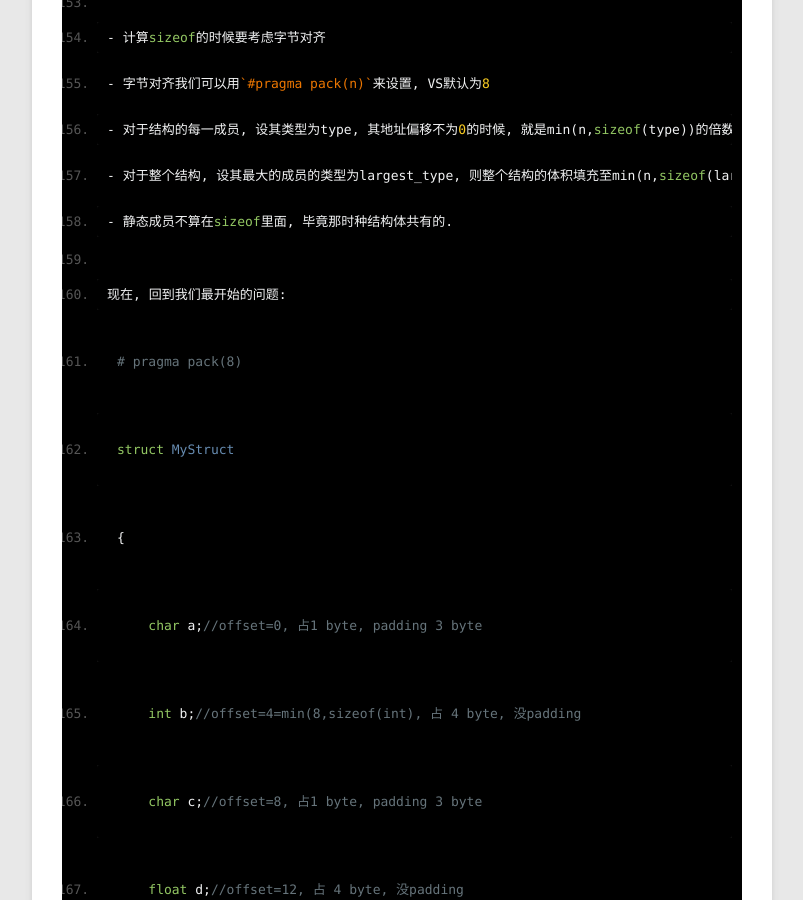
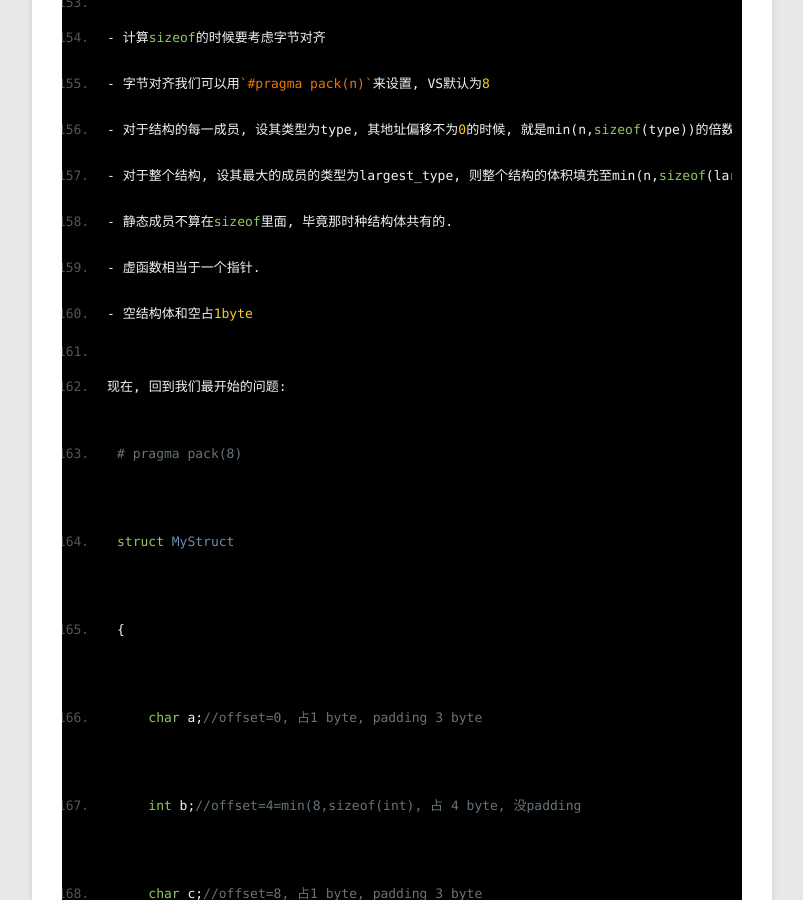
Before and after one commit to DengZuoheng/DengZuoheng.github.io, a Jekyll site: the page built from _posts/blog/2015-03-22-data-structure-alignment.md, in a window 1280 px wide and 900 px high, scrolled down 10782 px. Shown: the whole window, without its empty margins (78-881 px from the left). Built offline with Jekyll 4.4.1, drawn with Linux system fonts in a browser that asks for light colours; Markdown is read by kramdown in place of the engine named in the settings.

Commit message:
更新 字节退器 虚函数, 空类

```diff
--- a/_posts/blog/2015-03-22-data-structure-alignment.md
+++ b/_posts/blog/2015-03-22-data-structure-alignment.md
@@ -216,6 +216,8 @@ VS下是直接支持offsetof(type,member)的, gcc要用的话, 可以:
 - 对于结构的每一成员, 设其类型为type, 其地址偏移不为0的时候, 就是min(n,sizeof(type))的倍数
 - 对于整个结构, 设其最大的成员的类型为largest_type, 则整个结构的体积填充至min(n,sizeof(largest_type))的倍数
 - 静态成员不算在sizeof里面, 毕竟那时种结构体共有的.
+- 虚函数相当于一个指针.
+- 空结构体和空占1byte
 
 现在, 回到我们最开始的问题:
 <pre>
```
